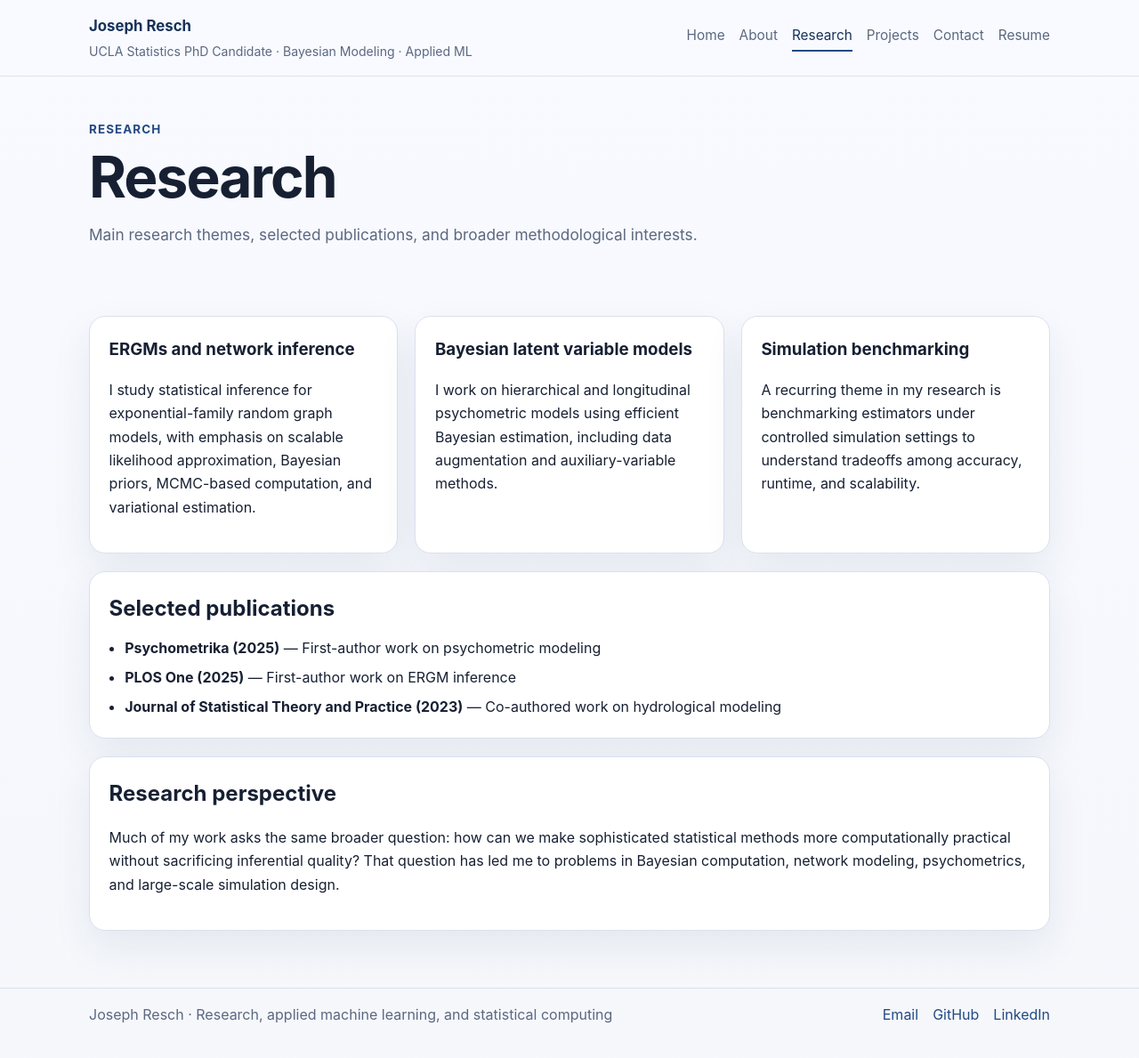
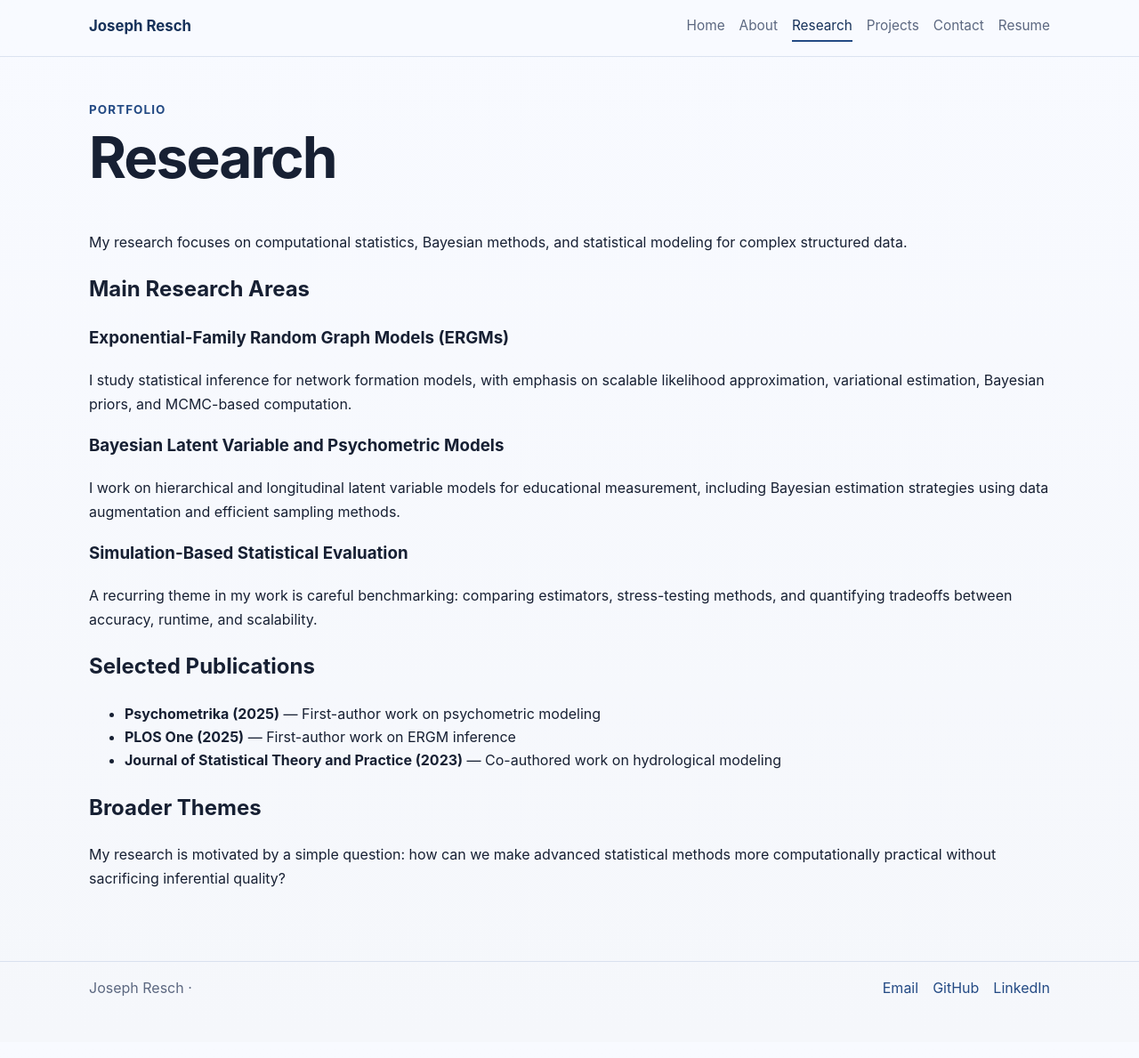
Before and after one commit to josephresch/josephresch.github.io, a Jekyll site: the page built from research.md, in a window 1280 px wide and 1201 px high. Shown: the top 1189 px of the window at 89% size. Built offline with Jekyll 4.4.1, drawn with Linux system fonts in a browser that asks for light colours.

Commit message:
Revert to original formatting

```diff
--- a/_config.yml
+++ b/_config.yml
@@ -1,14 +1,12 @@
 title: Joseph Resch
 email: jresch@ucla.edu
 description: >-
-  Statistics PhD candidate at UCLA working at the intersection of Bayesian modeling,
-  machine learning, computational statistics, and applied data science.
-tagline: UCLA Statistics PhD Candidate · Bayesian Modeling · Applied ML
-footer_text: Research, applied machine learning, and statistical computing
+  Statistics PhD candidate at UCLA focused on Bayesian modeling, machine learning,
+  and computational statistics.
 baseurl: ""
 url: "https://josephresch.github.io"
 linkedin_username: joseph-resch
 github_username: josephresch
+theme: researcher
 plugins:
   - jekyll-feed
-markdown: kramdown
--- a/research.md
+++ b/research.md
@@ -2,50 +2,32 @@
 layout: page
 title: Research
 permalink: /research/
-eyebrow: Research
-subtitle: Main research themes, selected publications, and broader methodological interests.
 ---
 
-<div class="section-stack">
-  <div class="grid-3">
-    <div class="card">
-      <h3>ERGMs and network inference</h3>
-      <p>
-        I study statistical inference for exponential-family random graph models, with emphasis on scalable
-        likelihood approximation, Bayesian priors, MCMC-based computation, and variational estimation.
-      </p>
-    </div>
-    <div class="card">
-      <h3>Bayesian latent variable models</h3>
-      <p>
-        I work on hierarchical and longitudinal psychometric models using efficient Bayesian estimation,
-        including data augmentation and auxiliary-variable methods.
-      </p>
-    </div>
-    <div class="card">
-      <h3>Simulation benchmarking</h3>
-      <p>
-        A recurring theme in my research is benchmarking estimators under controlled simulation settings to
-        understand tradeoffs among accuracy, runtime, and scalability.
-      </p>
-    </div>
-  </div>
+My research focuses on computational statistics, Bayesian methods, and statistical modeling for
+complex structured data.
 
-  <div class="section-panel">
-    <h2>Selected publications</h2>
-    <ul class="clean-list">
-      <li><strong>Psychometrika (2025)</strong> — First-author work on psychometric modeling</li>
-      <li><strong>PLOS One (2025)</strong> — First-author work on ERGM inference</li>
-      <li><strong>Journal of Statistical Theory and Practice (2023)</strong> — Co-authored work on hydrological modeling</li>
-    </ul>
-  </div>
+## Main Research Areas
 
-  <div class="section-panel">
-    <h2>Research perspective</h2>
-    <p>
-      Much of my work asks the same broader question: how can we make sophisticated statistical methods more
-      computationally practical without sacrificing inferential quality? That question has led me to problems in
-      Bayesian computation, network modeling, psychometrics, and large-scale simulation design.
-    </p>
-  </div>
-</div>
+### Exponential-Family Random Graph Models (ERGMs)
+I study statistical inference for network formation models, with emphasis on scalable likelihood
+approximation, variational estimation, Bayesian priors, and MCMC-based computation.
+
+### Bayesian Latent Variable and Psychometric Models
+I work on hierarchical and longitudinal latent variable models for educational measurement,
+including Bayesian estimation strategies using data augmentation and efficient sampling methods.
+
+### Simulation-Based Statistical Evaluation
+A recurring theme in my work is careful benchmarking: comparing estimators, stress-testing methods,
+and quantifying tradeoffs between accuracy, runtime, and scalability.
+
+## Selected Publications
+
+- **Psychometrika (2025)** — First-author work on psychometric modeling
+- **PLOS One (2025)** — First-author work on ERGM inference
+- **Journal of Statistical Theory and Practice (2023)** — Co-authored work on hydrological modeling
+
+## Broader Themes
+
+My research is motivated by a simple question: how can we make advanced statistical methods more
+computationally practical without sacrificing inferential quality?
```
Also changed, not shown: _posts/2022-10-14-My-Research.md (added, +10 -0 lines), about.markdown (+21 -42 lines), contact.md (+6 -25 lines), index.html (+40 -119 lines), projects.md (+20 -34 lines).
